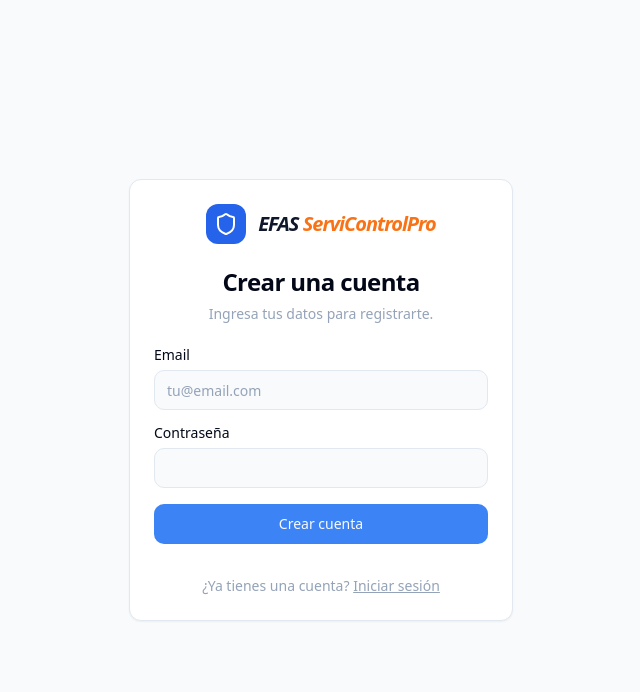
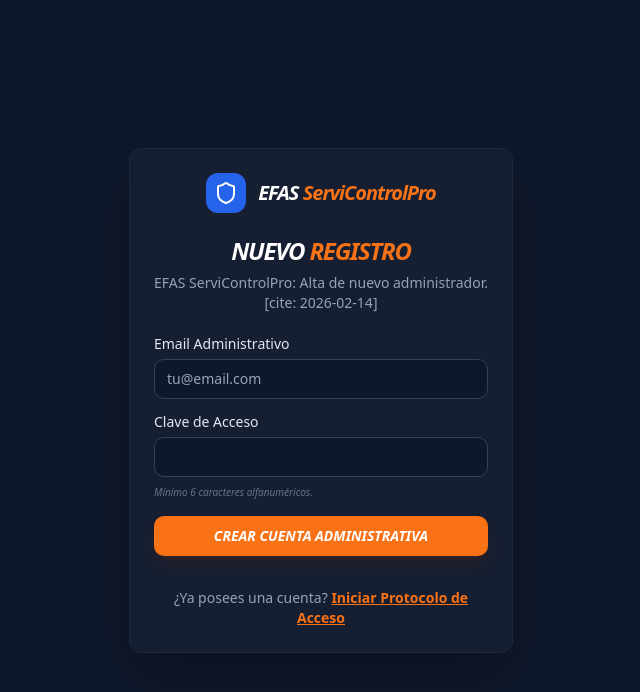
Before and after one commit to fenixlife1978/EFASServiControlPro, a Next.js app: page /signup in a window 1280 px wide. Shown: the top 692 px of the page, without its empty margins (319-959 px from the left). Built offline with nearby package versions, Linux system fonts and the light colour scheme; no server answers.

Commit message:
[{ 	"resource": "/home/user/studio/src/app/signup/page.tsx", 	"owner": "

```diff
--- a/src/app/signup/page.tsx
+++ b/src/app/signup/page.tsx
@@ -18,7 +18,7 @@ import { useAuth } from '@/firebase';
 import { createUserWithEmailAndPassword } from 'firebase/auth';
 import { useToast } from '@/hooks/use-toast';
 import { Alert, AlertDescription, AlertTitle } from '@/components/ui/alert';
-import { AlertCircle } from 'lucide-react';
+import { AlertCircle, Loader2 } from 'lucide-react';
 
 export default function SignUpPage() {
   const [email, setEmail] = useState('');
@@ -40,8 +40,8 @@ export default function SignUpPage() {
       await createUserWithEmailAndPassword(auth, email, password);
 
       toast({
-        title: 'Cuenta Creada',
-        description: 'Ahora serás redirigido al panel.',
+        title: 'Protocolo de Registro Exitoso',
+        description: 'Cuenta creada. Redirigiendo al panel de seguridad...',
       });
 
       router.push('/dashboard');
@@ -49,73 +49,103 @@ export default function SignUpPage() {
     } catch (err: any) {
       console.error(err);
       const errorCode = err.code;
-      let friendlyMessage = 'Ocurrió un error inesperado.';
+      let friendlyMessage = 'Error en la validación del protocolo.';
       if (errorCode === 'auth/email-already-in-use') {
-        friendlyMessage = 'Este email ya está en uso.';
+        friendlyMessage = 'Este email ya está registrado en la base de datos.';
       } else if (errorCode === 'auth/weak-password') {
-        friendlyMessage = 'La contraseña debe tener al menos 6 caracteres.';
+        friendlyMessage = 'La clave debe cumplir con el mínimo de 6 caracteres.';
       } else if (errorCode === 'auth/invalid-email') {
-        friendlyMessage = 'El formato del email no es válido.';
+        friendlyMessage = 'El formato del identificador (email) no es válido.';
       }
       setError(friendlyMessage);
     } finally {
-        setLoading(false);
+      setLoading(false);
     }
   };
 
+  // Estado de carga con la identidad visual de la marca [cite: 2026-02-14]
+  if (loading) {
+    return (
+      <div className="flex min-h-screen flex-col items-center justify-center bg-[#0f172a] gap-6 text-center">
+        <div className="relative flex items-center justify-center">
+          <Loader2 className="h-12 w-12 animate-spin text-[#f97316]" strokeWidth={2.5} />
+          <div className="absolute h-16 w-16 rounded-full border-4 border-[#f97316]/10 border-t-[#f97316]/40 animate-pulse" />
+        </div>
+        <div className="space-y-1">
+          <h2 className="text-2xl font-black italic tracking-tighter text-white uppercase">
+            EFAS <span className="text-[#f97316]">ServiControlPro</span>
+          </h2>
+          <p className="text-[10px] font-bold tracking-[0.3em] text-slate-500 uppercase">
+            Configurando Perfil de Seguridad
+          </p>
+        </div>
+      </div>
+    );
+  }
+
   return (
-    <div className="flex min-h-screen items-center justify-center bg-background p-4">
-      <Card className="mx-auto w-full max-w-sm">
+    <div className="flex min-h-screen items-center justify-center bg-[#0f172a] p-4">
+      <Card className="mx-auto w-full max-w-sm border-slate-800 bg-[#1e293b]/50 backdrop-blur-sm text-white shadow-2xl">
         <CardHeader className="text-center">
-          <div className="mb-4 flex justify-center text-slate-900">
+          <div className="mb-4 flex justify-center">
             <Logo />
           </div>
-          <CardTitle className="text-2xl">Crear una cuenta</CardTitle>
-          <CardDescription>
-            Ingresa tus datos para registrarte.
+          <CardTitle className="text-2xl font-black italic tracking-tighter uppercase">
+            NUEVO <span className="text-[#f97316]">REGISTRO</span>
+          </CardTitle>
+          <CardDescription className="text-slate-400">
+            EFAS ServiControlPro: Alta de nuevo administrador. [cite: 2026-02-14]
           </CardDescription>
         </CardHeader>
         <CardContent>
           <form className="grid gap-4" onSubmit={handleSignUp}>
             <div className="grid gap-2">
-              <Label htmlFor="email">Email</Label>
+              <Label htmlFor="email" className="text-slate-200">Email Administrativo</Label>
               <Input
                 id="email"
                 type="email"
                 placeholder="tu@email.com"
                 required
+                className="bg-slate-900 border-slate-700 text-white focus:border-[#f97316] focus:ring-[#f97316]"
                 value={email}
                 onChange={(e) => setEmail(e.target.value)}
                 disabled={loading}
               />
             </div>
             <div className="grid gap-2">
-              <Label htmlFor="password">Contraseña</Label>
+              <Label htmlFor="password" className="text-slate-200">Clave de Acceso</Label>
               <Input
                 id="password"
                 type="password"
                 required
+                className="bg-slate-900 border-slate-700 text-white focus:border-[#f97316] focus:ring-[#f97316]"
                 value={password}
                 onChange={(e) => setPassword(e.target.value)}
                 disabled={loading}
               />
+              <p className="text-[10px] text-slate-500 italic">Mínimo 6 caracteres alfanuméricos.</p>
             </div>
 
             {error && (
-                <Alert variant="destructive">
-                    <AlertCircle className="h-4 w-4" />
-                    <AlertTitle>Error de Registro</AlertTitle>
-                    <AlertDescription>{error}</AlertDescription>
-                </Alert>
+              <Alert variant="destructive" className="bg-red-900/40 border-red-600 text-red-100">
+                <AlertCircle className="h-4 w-4" />
+                <AlertTitle className="font-bold">Error de Protocolo</AlertTitle>
+                <AlertDescription>{error}</AlertDescription>
+              </Alert>
             )}
 
-            <Button type="submit" className="w-full" disabled={loading}>
-                {loading ? "Creando cuenta..." : "Crear cuenta"}
+            <Button
+              type="submit"
+              className="w-full bg-[#f97316] hover:bg-[#ea580c] text-white font-black italic transition-all duration-300 shadow-lg shadow-orange-900/20"
+              disabled={loading}
+            >
+              CREAR CUENTA ADMINISTRATIVA
             </Button>
+
             <div className="mt-4 text-center text-sm text-slate-400">
-              ¿Ya tienes una cuenta?{' '}
-              <Link href="/login" className="underline hover:text-orange-500 transition-colors">
-                Iniciar sesión
+              ¿Ya posees una cuenta?{' '}
+              <Link href="/login" className="font-bold text-[#f97316] underline hover:text-white transition-colors">
+                Iniciar Protocolo de Acceso
               </Link>
             </div>
           </form>
```
